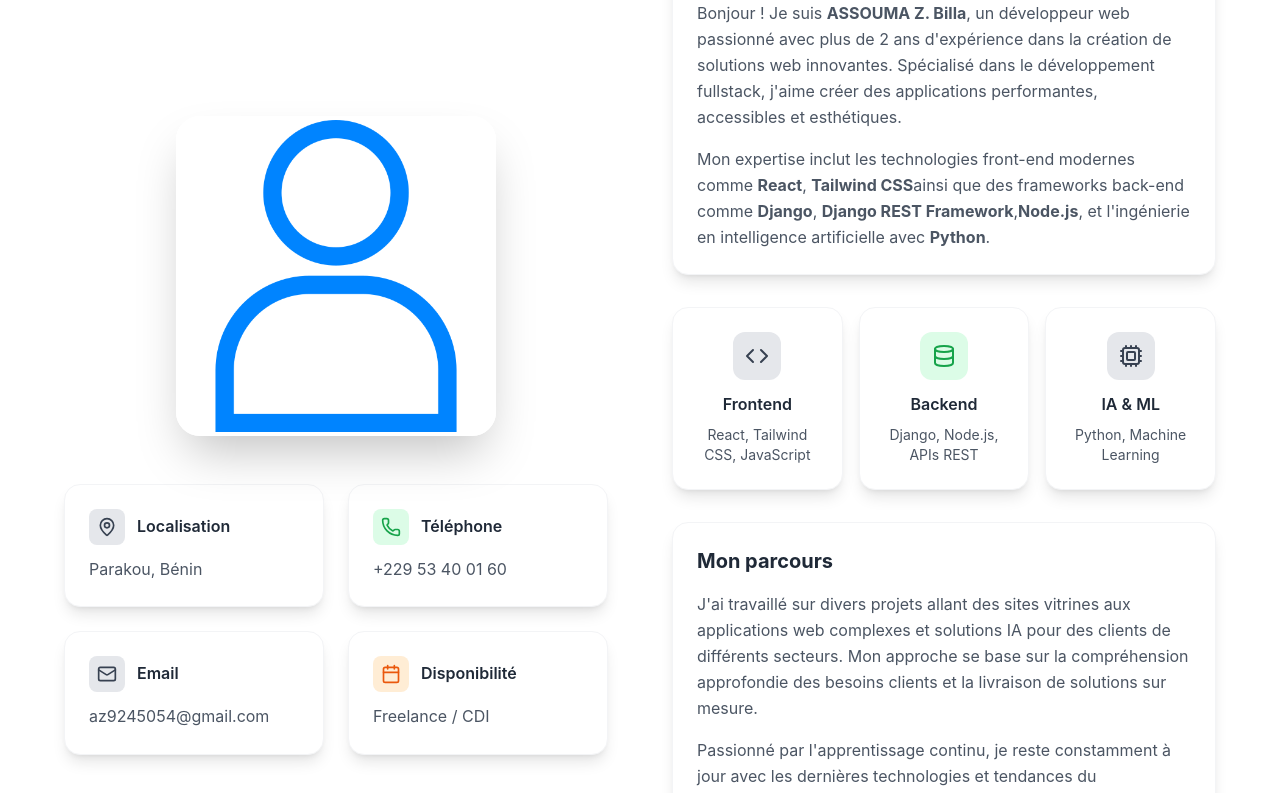
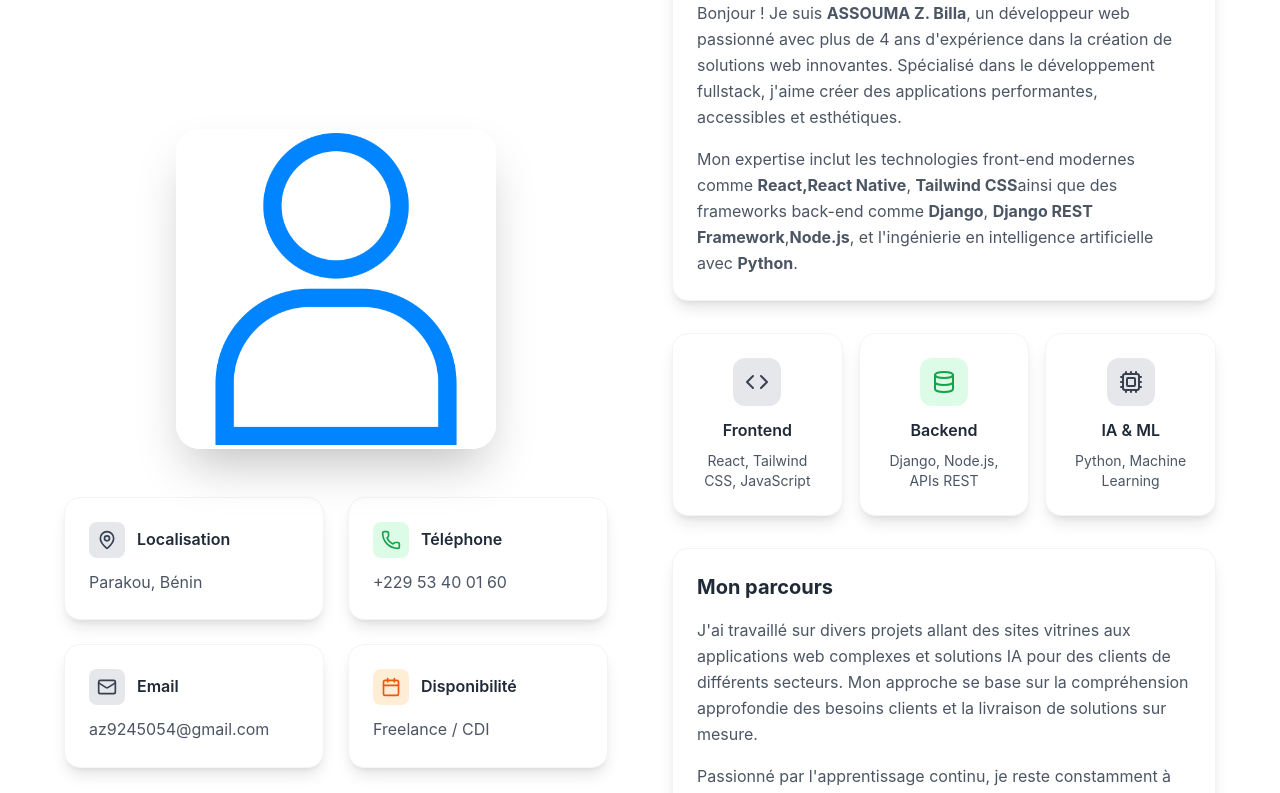
Before and after one commit to Billa1818/BillaDev_REACT, a React (Vite) app: page / in a window 1280 px wide. Shown: the part 1228-2021 px from the top of the page. Built offline with nearby package versions, Linux system fonts and the light colour scheme.

Commit message:
mis a jour

```diff
--- a/src/component/AboutSection.jsx
+++ b/src/component/AboutSection.jsx
@@ -93,12 +93,12 @@ const AboutSection = () => (
                   <h3 className="text-2xl font-bold text-gray-800 ">Développeur Fullstack</h3>
                 </div>
                 <p className="text-gray-600  leading-relaxed mb-4">
-                  Bonjour ! Je suis <strong>ASSOUMA Z. Billa</strong>, un développeur web passionné avec plus de 2 ans d'expérience
+                  Bonjour ! Je suis <strong>ASSOUMA Z. Billa</strong>, un développeur web passionné avec plus de 4 ans d'expérience
                   dans la création de solutions web innovantes. Spécialisé dans le développement fullstack, j'aime créer des
                   applications performantes, accessibles et esthétiques.
                 </p>
                 <p className="text-gray-600  leading-relaxed">
-                  Mon expertise inclut les technologies front-end modernes comme <strong>React</strong>, <strong>Tailwind CSS</strong>
+                  Mon expertise inclut les technologies front-end modernes comme <strong>React,React Native</strong>, <strong>Tailwind CSS</strong>
                   ainsi que des frameworks back-end comme <strong>Django</strong>, <strong>Django REST Framework</strong>,
                   <strong>Node.js</strong>, et l'ingénierie en intelligence artificielle avec <strong>Python</strong>.
                 </p>
```
